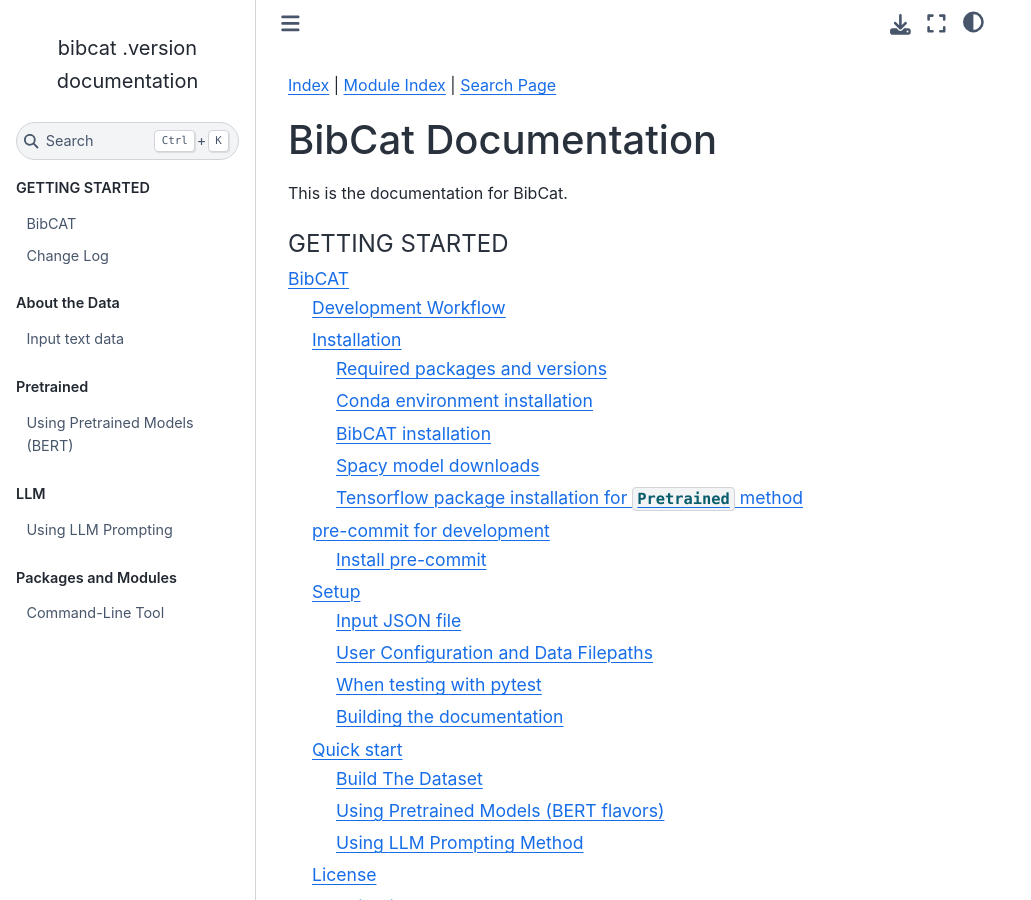
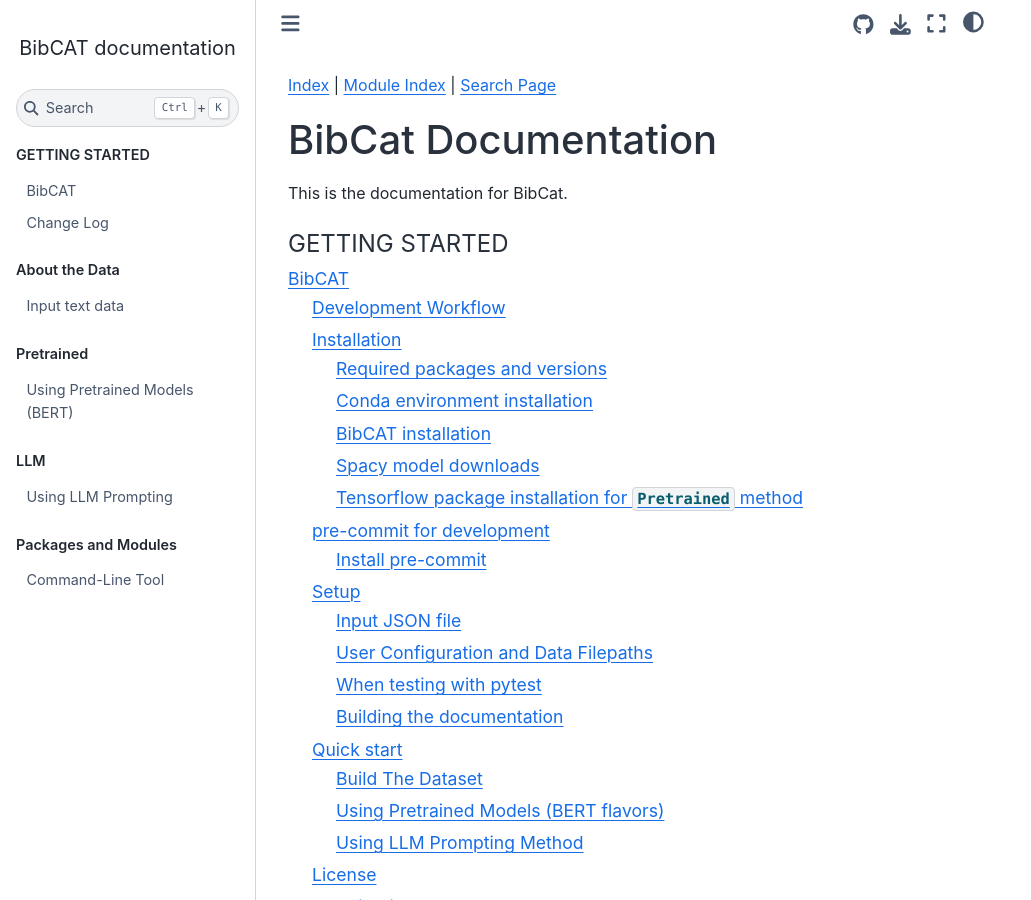
Before and after one commit to spacetelescope/bibcat, a Sphinx documentation site: the page built from docs/index.rst, in a window 1280 px wide and 900 px high. Shown: the whole window, without its empty margins (0-1031 px from the left). Built offline with Sphinx 7.4.7 and the Sphinx Book theme 1.1.4, drawn with Linux system fonts in a browser that asks for light colours; pages that are not in the unit, such as notebooks, are missing from menus; part of the change alters nothing that is shown.

```diff
--- a/docs/conf.py
+++ b/docs/conf.py
@@ -7,17 +7,17 @@
 # http://www.sphinx-doc.org/en/master/config
 
 import os
+from importlib.metadata import version
 
 # -- Project information -----------------------------------------------------
 
-project = "bibcat"
+project = "BibCAT"
 copyright = "2023, Mikulski Archive for Space Telescopes"
 author = "MAST staff"
 
 # The full version, including alpha/beta/rc tags
-
-# release = __version__
-release = ".version"
+release = version("bibcat")
+version = ".".join(release.split(".")[:2])
 
 # -- General configuration ---------------------------------------------------
 
@@ -34,7 +34,7 @@ extensions = [
     "sphinx.ext.viewcode",  # adds [source] links
     "sphinx.ext.napoleon",  # for Google/NumPy style docstrings
     "sphinx.ext.doctest",  # Run doctest examples in docs to verify they work
-    # "sphinx.ext.mathjax", # Render LaTeX-style math using MathJax in HTML
+    "sphinx.ext.mathjax",  # Render LaTeX-style math using MathJax in HTML
     "sphinx_automodapi.automodapi",  # Astropy tool: auto-generate API docs with nice summaries
     "sphinx_automodapi.smart_resolver",  # Astropy tool: smarter cross-references for API docs
     "sphinxcontrib.spelling",  # Spell checker for docs (uses `pyenchant`)
@@ -95,7 +95,14 @@ intersphinx_mapping = {"python": ("https://docs.python.org/", None)}
 # The theme to use for HTML and HTML Help pages.  See the documentation for
 # a list of builtin themes.
 html_theme = "sphinx_book_theme"  # "sphinx_rtd_theme"  # "bootstrap-astropy" # "alabaster" #
-
+html_theme_options = {
+    "repository_url": "https://github.com/spacetelescope/bibcat/",
+    "use_repository_button": True,  # shows the GitHub icon button
+    "use_edit_page_button": True,  # adds an "edit this page" link
+    "use_issues_button": True,  # adds a link to GitHub issues
+    "repository_branch": "dev",  #  default branch
+    "path_to_docs": "docs",  # <-- path to docs
+}
 
 # Add any paths that contain custom static files (such as style sheets) here,
 # relative to this directory. They are copied after the builtin static files,
--- a/pyproject.toml
+++ b/pyproject.toml
@@ -9,7 +9,7 @@ build-backend = "setuptools.build_meta"
 
 [project]
 name = "bibcat"
-description = "Bibcat classifies astronomical journal papers into multiple paper categories."
+description = "BibCAT classifies astronomical journal papers into multiple paper categories."
 readme = "README.md"
 requires-python = ">=3.10"
 license = { file = "licenses/LICENSE.rst", content-type = "text/plain" }
```
